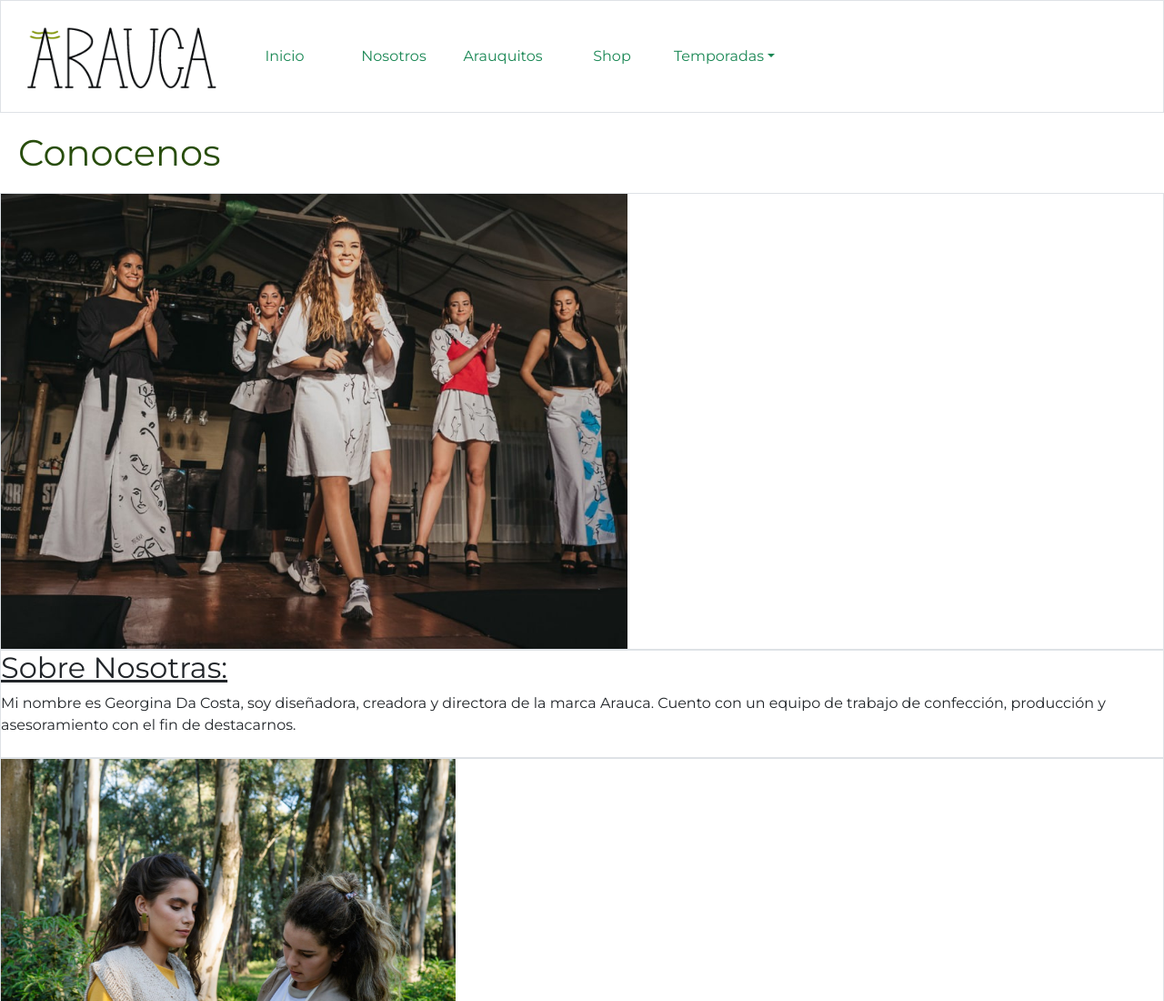
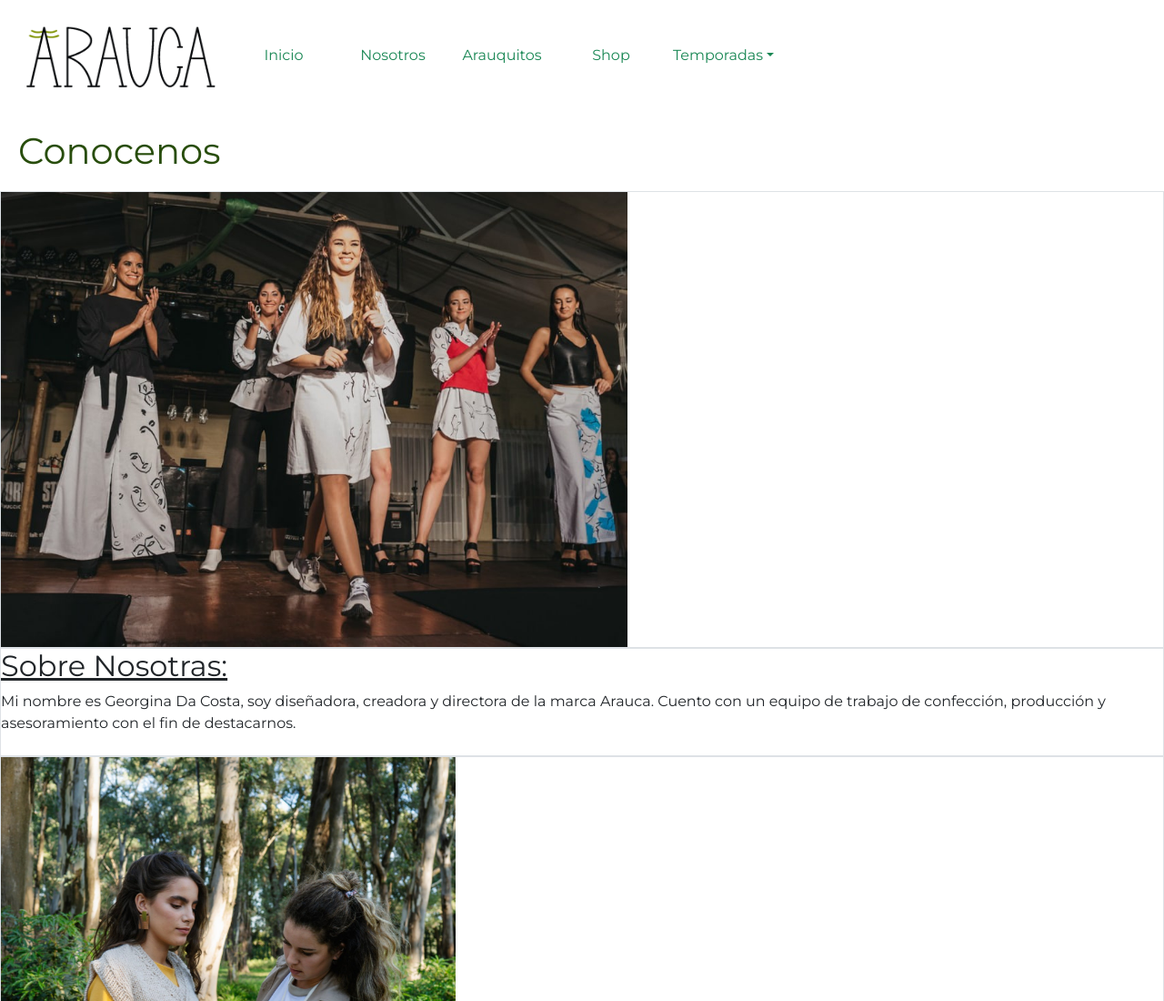
Before and after one commit to seebamenendez/arauca, a website: page pages/nosotros.html in a window 1280 px wide. Shown: the top 1100 px of the page at 91% size. Drawn offline with nearby package versions, Linux system fonts and the light colour scheme.

Commit message:
Update nosotros.html
Corrijo la barra navegadora

```diff
--- a/pages/nosotros.html
+++ b/pages/nosotros.html
@@ -21,7 +21,7 @@
 </head>
 
 <body>
-    <header class="border">
+    <header>
         <div class="container-fluid">
             <nav class="navbar navbar-expand-lg navbar-light">
                 <a href="../index.html"><img src="../multimedia/logo.png" alt="logo" width="240" height="120"
@@ -50,8 +50,7 @@
                                 data-bs-toggle="dropdown" aria-expanded="false">Temporadas</a>
                             <ul class="dropdown-menu text-success" aria-labelledby="navbarDropdown">
                                 <li><a class="dropdown text-success" href="origen.html">Orígen - AW ´21</a></li>
-                                <li><a class="dropdown text-success" href="transitar.html">Transitar - SS ´21</a>
-                                </li>
+                                <li><a class="dropdown text-success" href="transitar.html">Transitar - SS ´21</a></li>
                                 <li><a class="dropdown text-success" href="audaz.html">Audaz - AW ´20</a></li>
                                 <li><a class="dropdown text-success" href="lucida.html">Lúcida - SS ´20</a></li>
                             </ul>
```
